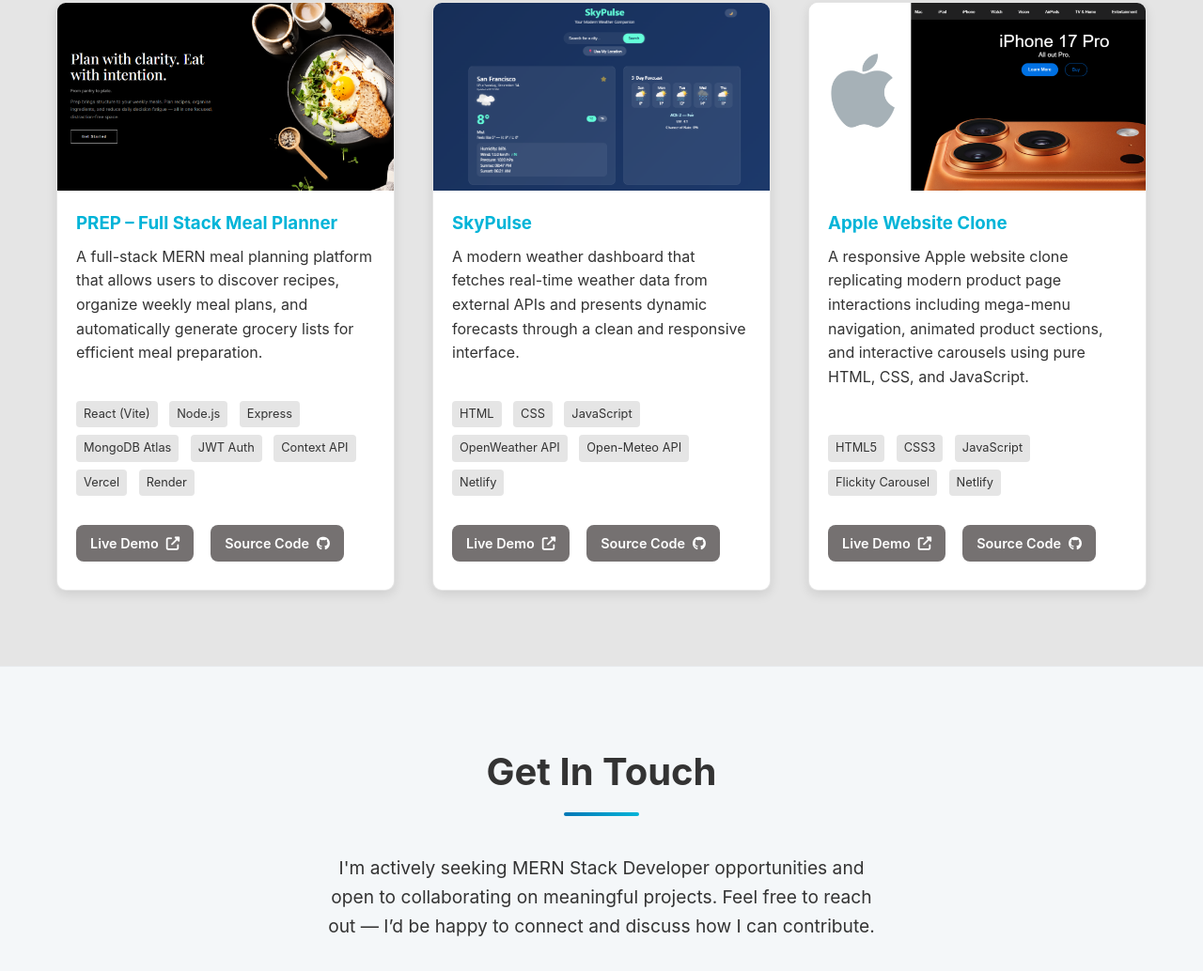
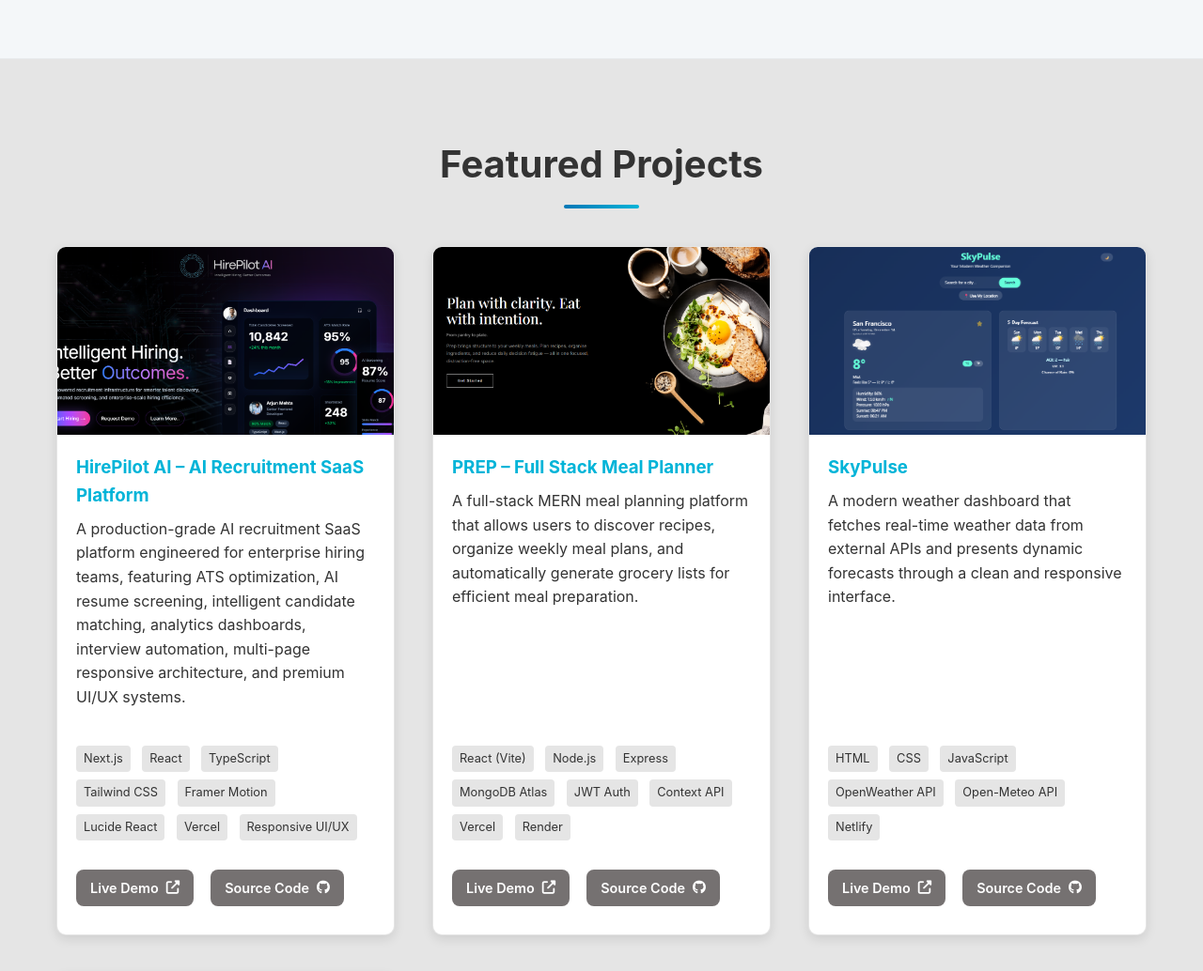
Before and after one commit to Chai0405/portfolio, a plain HTML site: page index.html in a window 1280 px wide. Shown: the part 2256-3290 px from the top of the page at 94% size. Drawn offline with nearby package versions, Linux system fonts and the light colour scheme.

Commit message:
Updated resume

```diff
--- a/index.html
+++ b/index.html
@@ -64,7 +64,7 @@
 
 I enjoy building real-world solutions — from designing scalable backend systems to creating seamless user experiences.
 
-Recently built PREP — a meal planning application with dynamic grocery list generation.
+Recently built HirePilot AI — a production-grade AI recruitment SaaS platform featuring enterprise-level UI systems, ATS optimization workflows, candidate screening dashboards, and scalable frontend architecture using Next.js, TypeScript, and Tailwind CSS.
 </p>
 
 <div class="social-links">
@@ -134,6 +134,10 @@
 </p>
 
 <p>
+I recently designed and deployed HirePilot AI, a modern SaaS recruitment platform focused on enterprise hiring workflows, advanced UI engineering, responsive design systems, and scalable frontend architecture using Next.js and TypeScript.
+</p>
+
+<p>
 I have built projects like PREP, a meal planning application with dynamic grocery list generation, along with API-based and UI-focused applications to strengthen my frontend and backend skills.
 </p>
 
@@ -162,6 +166,7 @@
 
     <div class="skills-grid">
 
+      <!-- LANGUAGES -->
       <div class="skill-category">
 
         <h3>Languages</h3>
@@ -170,24 +175,31 @@
           <li><i class="fab fa-html5"></i> HTML5</li>
           <li><i class="fab fa-css3-alt"></i> CSS3</li>
           <li><i class="fab fa-js-square"></i> JavaScript (ES6+)</li>
+          <li><i class="fas fa-code"></i> TypeScript</li>
           <li><i class="fab fa-envira"></i> MongoDB / MongoDB Atlas</li>
+          <li><i class="fas fa-database"></i> PostgreSQL (Foundational)</li>
         </ul>
 
       </div>
 
+      <!-- FRAMEWORKS -->
       <div class="skill-category">
 
         <h3>Frameworks & Libraries</h3>
 
         <ul>
           <li><i class="fab fa-react"></i> React.js (Hooks, Context API)</li>
+          <li><i class="fas fa-layer-group"></i> Next.js</li>
           <li><i class="fas fa-server"></i> Node.js / Express.js</li>
           <li><i class="fas fa-wind"></i> Tailwind CSS</li>
+          <li><i class="fas fa-magic"></i> Framer Motion</li>
           <li><i class="fab fa-bootstrap"></i> Bootstrap</li>
+          <li><i class="fas fa-cubes"></i> Component-Based UI Architecture</li>
         </ul>
 
       </div>
 
+      <!-- TOOLS -->
       <div class="skill-category">
 
         <h3>Tools & Workflow</h3>
@@ -197,16 +209,20 @@
           <li><i class="fas fa-terminal"></i> Node.js / npm</li>
           <li><i class="fas fa-bolt"></i> Webpack / Vite</li>
           <li><i class="fas fa-paper-plane"></i> Postman (API Testing)</li>
-<li><i class="fas fa-cloud"></i> Deployment: Netlify / Vercel / Render</li>
+          <li><i class="fas fa-cloud"></i> Deployment: Vercel / Render / Netlify</li>
           <li><i class="fas fa-plug"></i> REST API Development</li>
           <li><i class="fas fa-lock"></i> JWT Authentication</li>
-
+          <li><i class="fas fa-mobile-alt"></i> Responsive Web Design</li>
+          <li><i class="fas fa-universal-access"></i> Accessibility & Cross-Browser UI</li>
+          <li><i class="fas fa-tachometer-alt"></i> UI Performance Optimization</li>
         </ul>
 
       </div>
 
     </div>
+
   </div>
+
 </section>
 
 <hr>
@@ -220,6 +236,49 @@
 <h2>Featured Projects</h2>
 
 <div class="projects-grid">
+
+    <!-- HIREPILOT AI -->
+
+<div class="project-card">
+
+  <figure>
+    <img src="./images/HirePilotAI-image.png"
+      alt="HirePilot AI recruitment SaaS dashboard"
+      width="300"
+      height="200">
+  </figure>
+
+  <h3>HirePilot AI – AI Recruitment SaaS Platform</h3>
+
+  <p>
+A production-grade AI recruitment SaaS platform engineered for enterprise hiring teams, featuring ATS optimization, AI resume screening, intelligent candidate matching, analytics dashboards, interview automation, multi-page responsive architecture, and premium UI/UX systems.
+</p>
+
+  <div class="project-tech">
+    <span>Next.js</span>
+    <span>React</span>
+    <span>TypeScript</span>
+    <span>Tailwind CSS</span>
+    <span>Framer Motion</span>
+
+    <span>Lucide React</span>
+    <span>Vercel</span>
+    <span>Responsive UI/UX</span>
+  </div>
+
+  <div class="project-links">
+
+    <a href="https://hirepilot-ai-woad.vercel.app/" target="_blank" class="btn btn-small">
+      Live Demo <i class="fas fa-external-link-alt"></i>
+    </a>
+
+    <a href="https://github.com/Chai0405/hirepilot-ai" target="_blank" class="btn btn-small">
+      Source Code <i class="fab fa-github"></i>
+    </a>
+
+  </div>
+
+</div>
 
 <!-- PREP -->
 
@@ -348,7 +407,7 @@
 <h2>Get In Touch</h2>
 
 <p class="contact-intro">
-I'm actively seeking MERN Stack Developer opportunities and open to collaborating on meaningful projects.
+I'm actively seeking Frontend, UI Engineer, and Full Stack Developer(MERN) opportunities and open to collaborating on meaningful projects.
 Feel free to reach out — I’d be happy to connect and discuss how I can contribute.
 </p>
 
```
Also changed, not shown: images/HirePilotAI-image.png (added). Lines whose indentation alone changed are shown as unchanged.
